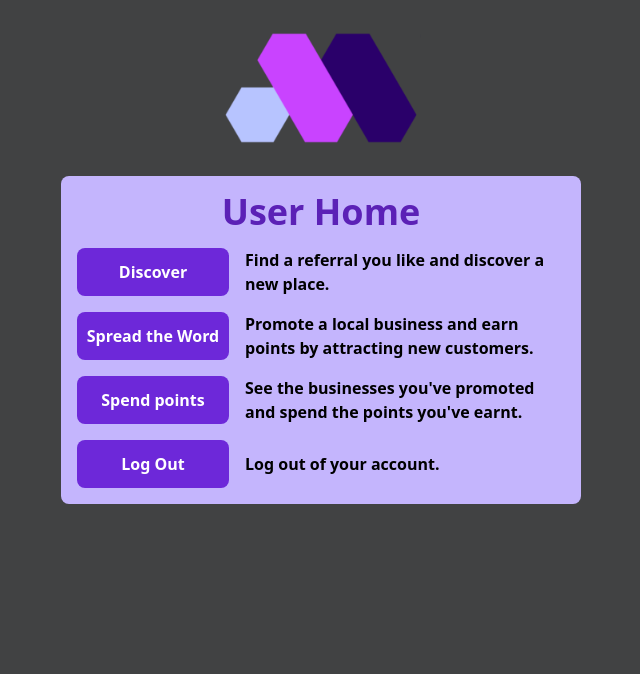
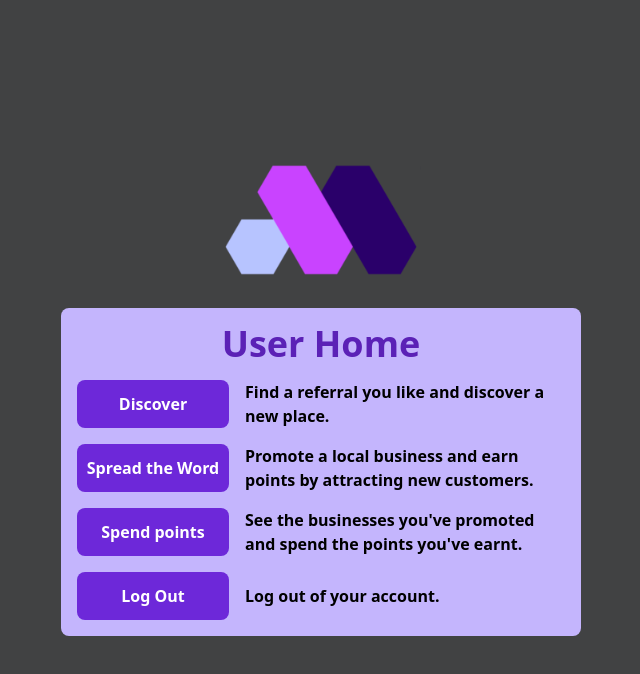
Before and after one commit to 0tt0I/DRP, a Next.js app in the folder app/: page / in a window 1280 px wide. Shown: the top 674 px of the page, without its empty margins (319-959 px from the left). Built offline with nearby package versions, Linux system fonts and the light colour scheme; no server answers; sample sign-in values are in the browser's storage.

Commit message:
fix: recentered the div while allowing scrolling on long pages

```diff
--- a/app/pages/_app.tsx
+++ b/app/pages/_app.tsx
@@ -8,7 +8,7 @@ function MyApp ({ Component, pageProps }: AppProps) {
   // wrap entire application in authentication
   return (
     <AuthProvider>
-      <div className="max-w-full min-h-max flex flex-col items-center justify-center gap-8 p-8">
+      <div className="max-w-full h-max min-h-screen flex flex-col items-center justify-center gap-8 p-8">
         <img src="/ml.png" />
         <div id="loading-and-content">
           <LoadingPlaceholder />
```
